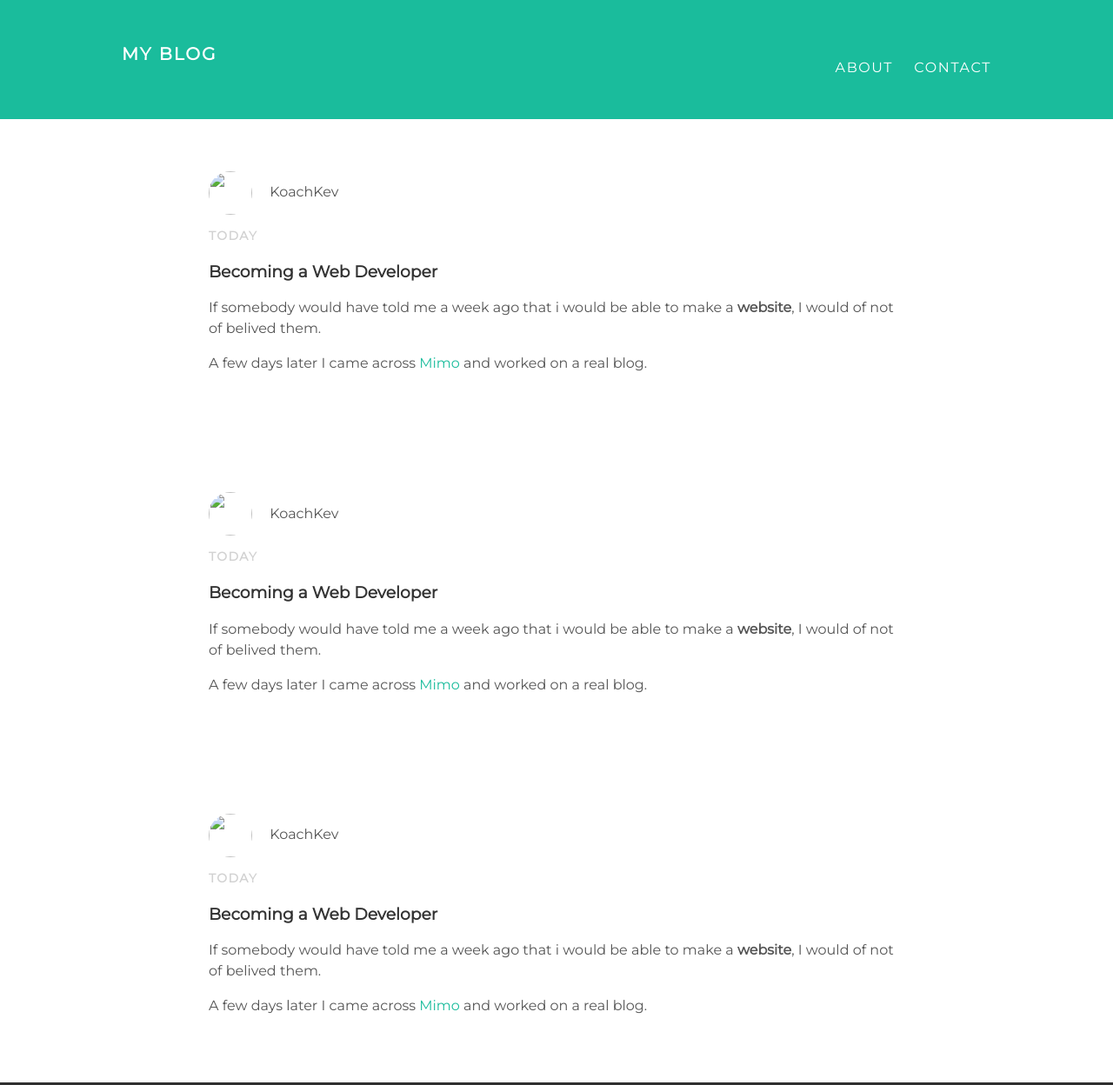
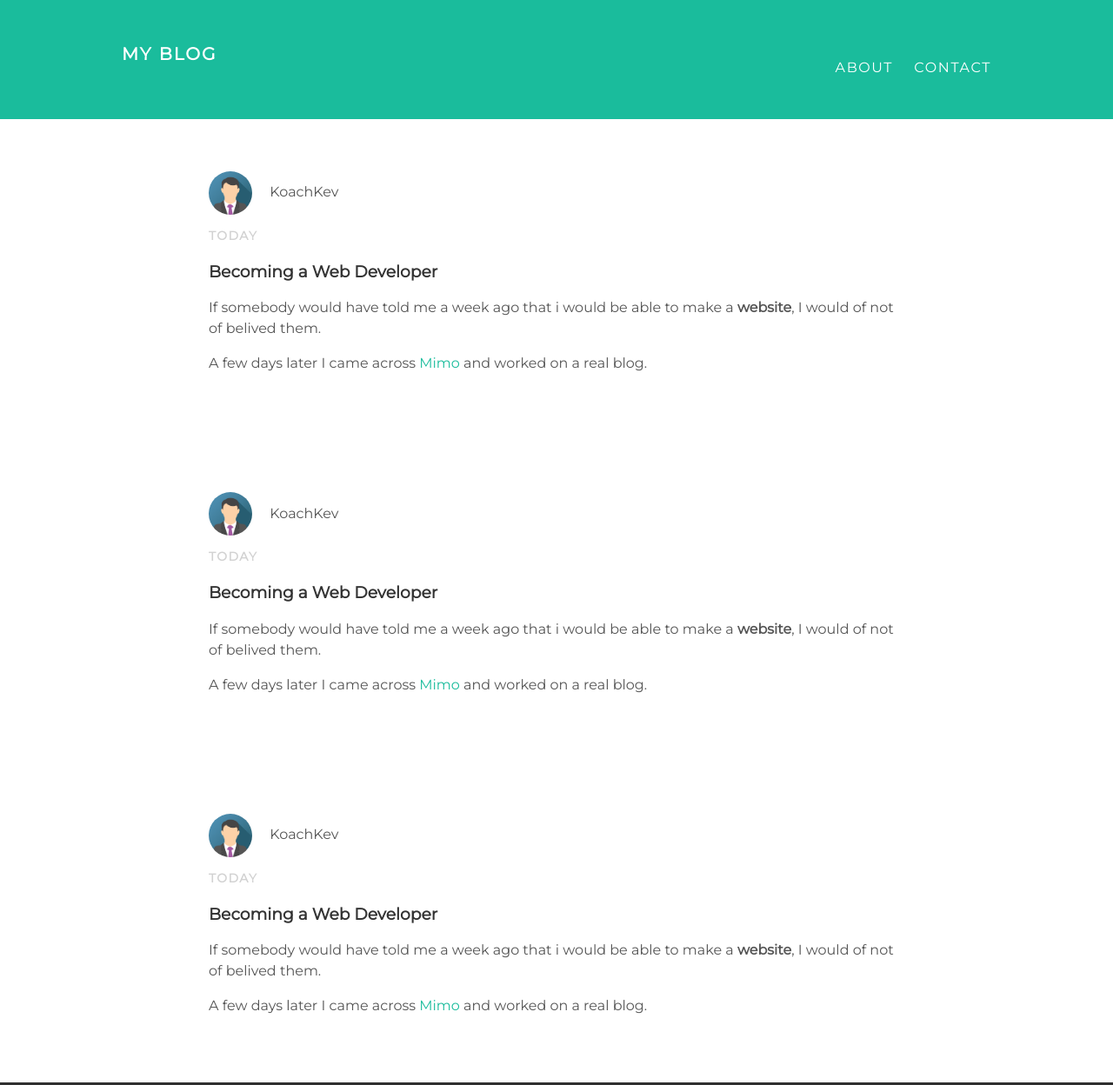
Before and after one commit to koachkev/koachkev.github.io, a plain HTML site: page index.html in a window 1280 px wide. Shown: the part 13-1261 px from the top of the page at 87% size. Drawn offline with Linux system fonts and the light colour scheme.

Commit message:
Update index.html

```diff
--- a/index.html
+++ b/index.html
@@ -23,7 +23,7 @@
           <div class="post-container">
             <div class="post">
               <div class="post-author">
-                <img src="img/img_avatar.png" height="400px" width="400px">
+                <img src="avatar.png" height="400px" width="400px">
                 <span>KoachKev</span>
               </div><!--post-author-->
               <div>
@@ -43,7 +43,7 @@
           <div class="post-container">
             <div class="post">
               <div class="post-author">
-                <img src="img/img_avatar.png" height="400px" width="400px">
+                <img src="avatar.png" height="400px" width="400px">
                 <span>KoachKev</span>
               </div><!--post-author-->
               <div>
@@ -63,7 +63,7 @@
           <div class="post-container">
             <div class="post">
               <div class="post-author">
-                <img src="img/img_avatar.png" height="400px" width="400px">
+                <img src="avatar.png" height="400px" width="400px">
                 <span>KoachKev</span>
               </div><!--post-author-->
               <div>
```
